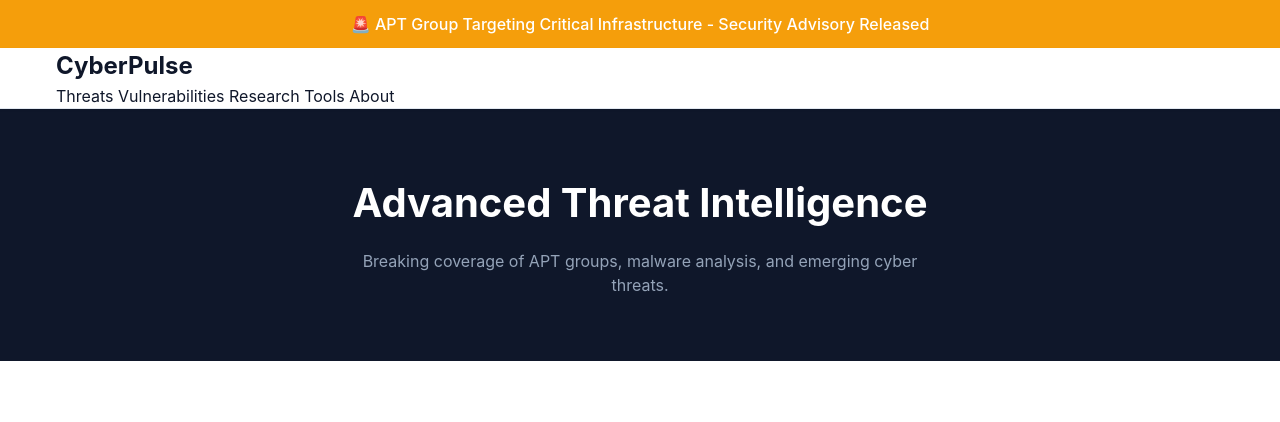
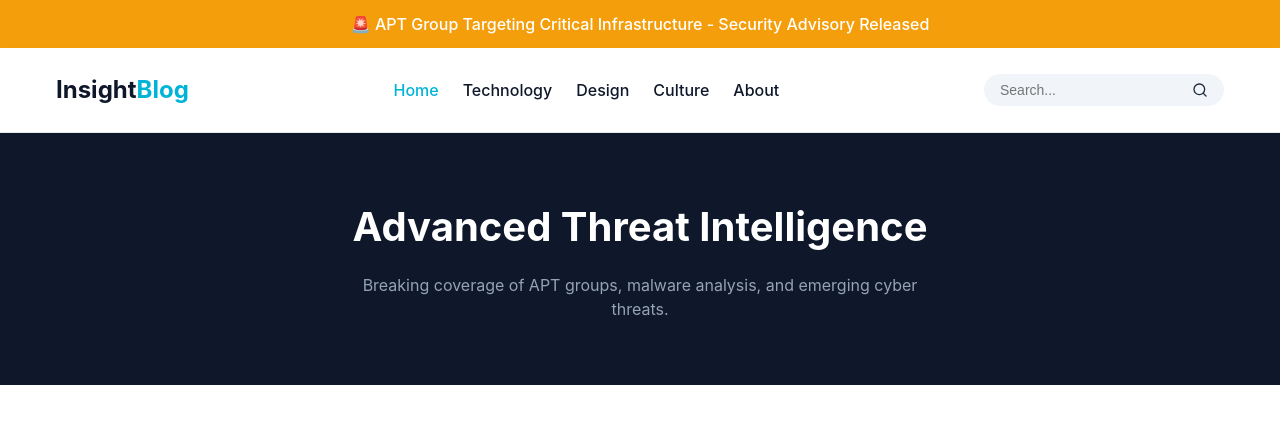
Before and after one commit to Shubham-1068/InsightBlog, a website: page public/webmaster.html in a window 1280 px wide. Shown: the top 422 px of the page. Drawn offline with Linux system fonts and the light colour scheme.

Commit message:
fixed navbar

```diff
--- a/public/webmaster.html
+++ b/public/webmaster.html
@@ -14,16 +14,39 @@
     </div>
 
     <header class="header">
-        <nav class="container nav">
-            <a href="#" class="logo">CyberPulse</a>
-            <div class="nav-links">
-                <a href="#">Threats</a>
-                <a href="#">Vulnerabilities</a>
-                <a href="#">Research</a>
-                <a href="#">Tools</a>
-                <a href="#">About</a>
+        <div class="container">
+            <div class="header-inner">
+                <a href="#" class="logo">Insight<span>Blog</span></a>
+
+                <nav class="nav">
+                    <ul class="nav-list">
+                        <li><a href="#" class="nav-link active">Home</a></li>
+                        <li><a href="#" class="nav-link">Technology</a></li>
+                        <li><a href="#" class="nav-link">Design</a></li>
+                        <li><a href="#" class="nav-link">Culture</a></li>
+                        <li><a href="#" class="nav-link">About</a></li>
+                    </ul>
+                </nav>
+
+                <div class="search-bar">
+                    <input type="text" class="search-input" placeholder="Search...">
+                    <svg xmlns="http://www.w3.org/2000/svg" width="16" height="16" viewBox="0 0 24 24" fill="none"
+                        stroke="currentColor" stroke-width="2" stroke-linecap="round" stroke-linejoin="round">
+                        <circle cx="11" cy="11" r="8"></circle>
+                        <line x1="21" y1="21" x2="16.65" y2="16.65"></line>
+                    </svg>
+                </div>
+
+                <button class="menu-toggle">
+                    <svg xmlns="http://www.w3.org/2000/svg" width="24" height="24" viewBox="0 0 24 24" fill="none"
+                        stroke="currentColor" stroke-width="2" stroke-linecap="round" stroke-linejoin="round">
+                        <line x1="3" y1="12" x2="21" y2="12"></line>
+                        <line x1="3" y1="6" x2="21" y2="6"></line>
+                        <line x1="3" y1="18" x2="21" y2="18"></line>
+                    </svg>
+                </button>
             </div>
-        </nav>
+        </div>
     </header>
 
     <section class="hero">
```
